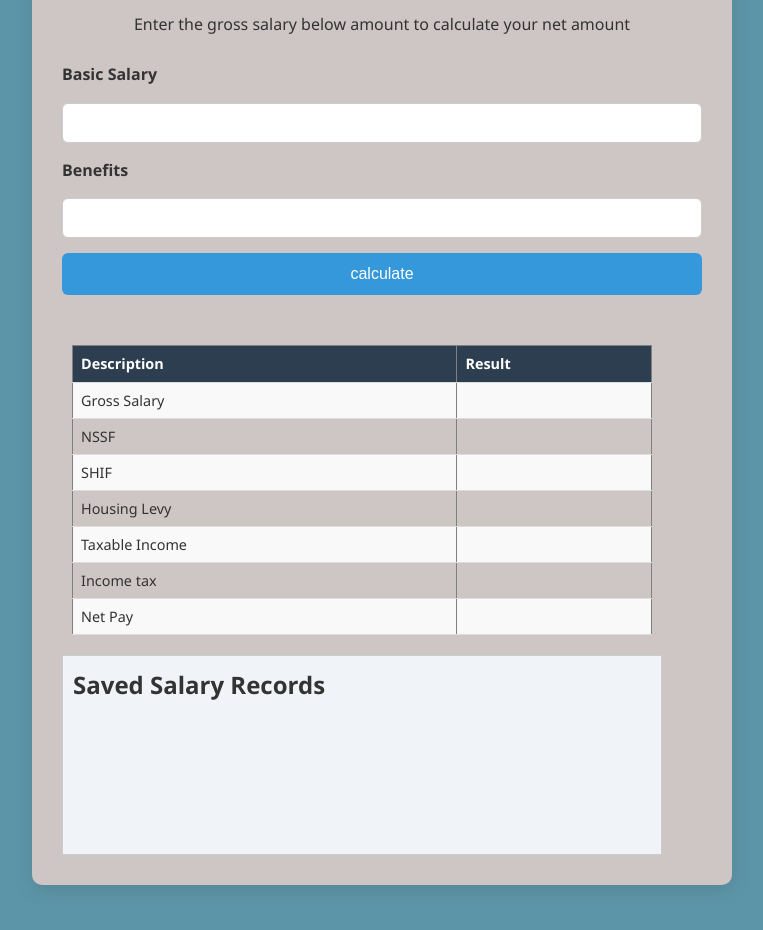
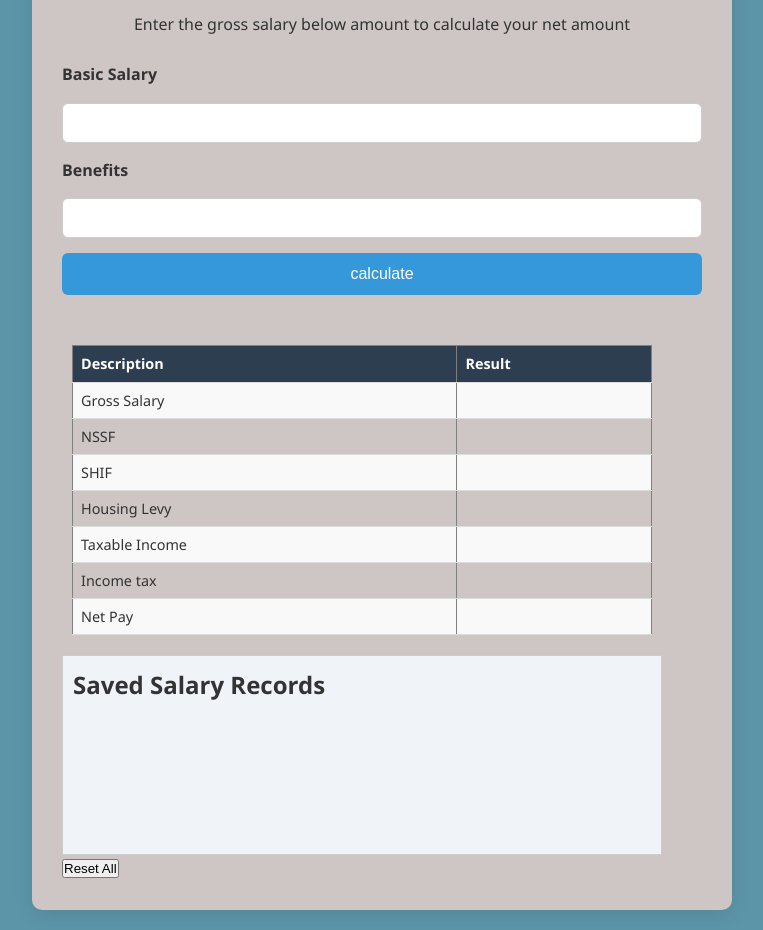
Before and after one commit to Victorious-ke/Code-Challenge, a website: page index.html in a window 1280 px wide. Shown: the part 158-1088 px from the top of the page, without its empty margins (258-1021 px from the left). Before the commit the page ends 1063 px from the top, so only its background shows below. Drawn offline with Linux system fonts and the light colour scheme; no server answers.

Commit message:
add reset button

```diff
--- a/index.html
+++ b/index.html
@@ -63,6 +63,8 @@
       <h2>Saved Salary Records</h2>
       <ul id="recordsList"></ul>
     </div>
+    <input type="reset" value="Reset All" id="resetBtn" />
+
 
   </main>
   <script src="index.js"></script>
--- a/index.js
+++ b/index.js
@@ -15,6 +15,7 @@ document.addEventListener("DOMContentLoaded", () => {
     const inputs = form.querySelectorAll("input[type='number']");
     const basicSalary = Number(inputs[0].value);
     const benefits = Number(inputs[1].value);
+
       // gross salary
     const grossSalary = basicSalary + benefits;
 
```
